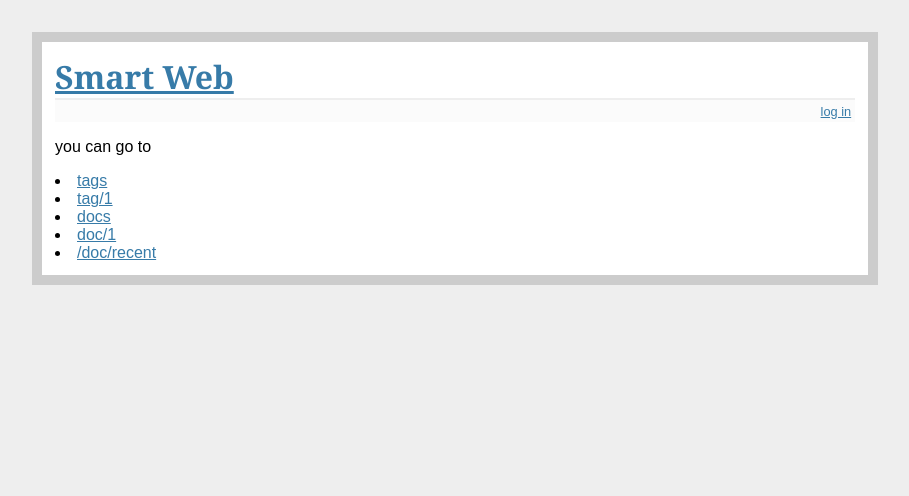
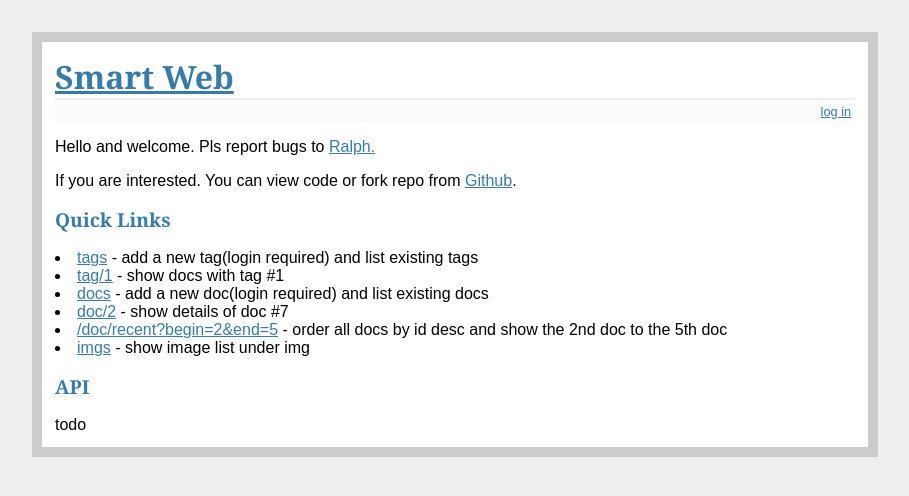
Before and after one commit to O2-studio/server, a Flask app: page / in a window 1280 px wide. Shown: the top 496 px of the page, without its empty margins (185-1094 px from the left). Run offline with Flask 2, Linux system fonts and the light colour scheme.

Commit message:
rewrite / page

```diff
--- a/templates/index.html
+++ b/templates/index.html
@@ -1,9 +1,20 @@
 {% extends "layout.html" %}
 {% block body %}
-  <p> you can go to <p>
-  <li><a href="/tags">tags</a></li>
-  <li><a href="/tag/1">tag/1</a></li>
-  <li><a href="/docs">docs</a></li>
-  <li><a href="/doc/1">doc/1</a></li>
-  <li><a href="/doc/recent">/doc/recent</a></li>
+  <p> Hello and welcome. Pls report bugs to
+  <a href="mailto:ralph.wen@gmail.com?Subject=Smart%20Web%20Bug">Ralph.</a>
+  <p>
+  <p>If you are interested. You can view code or fork repo from
+  <a href="https://github.com/smart-app/server">Github</a>.</p><p></p>
+  <lu>
+  <h2>Quick Links</h2><p>
+  <li><a href="/tags">tags</a> - add a new tag(login required) and list existing tags</li>
+  <li><a href="/tag/1">tag/1</a> - show docs with tag #1</li>
+  <li><a href="/docs">docs</a> - add a new doc(login required) and list existing docs</li>
+  <li><a href="/doc/7">doc/2</a> - show details of doc #7</li>
+  <li><a href="/doc/recent?begin=2&amp;end=5">/doc/recent?begin=2&amp;end=5</a> - order all docs by id desc and show the 2nd doc to the 5th doc</li>
+  <li><a href="/imgs">imgs</a> - show image list under img</li>
+  </lu>
+  <p></p>
+  <h2>API</h2><p></p>
+  todo
 {% endblock %}
--- a/templates/show_recent_docs.html
+++ b/templates/show_recent_docs.html
@@ -15,7 +15,7 @@
       {% for doc in doclist %}
         <tr>
           <td><a href="/doc/{{ doc.id }}">{{ doc.id }}</a></td>
-          <td>{{ doc.title }}</td>
+          <td>{{ doc.title|safe }}</td>
           {% else %}
           <td>NA</td>
           <td>no docs in db</td>
```
